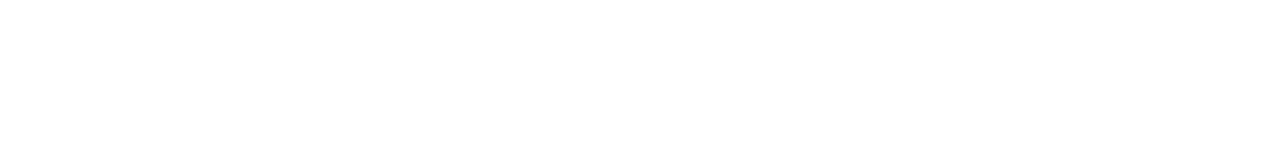
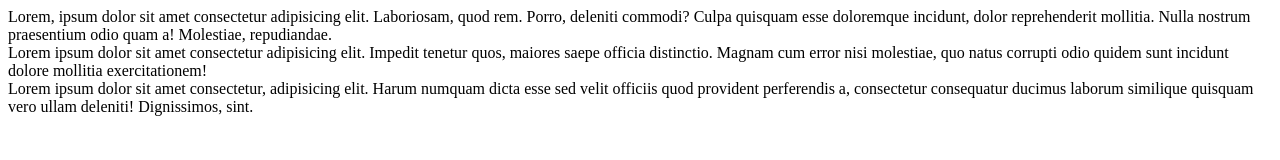
Before and after one commit to mavi1202/Display-Inline, a plain HTML site: page index.html in a window 1280 px wide. Drawn offline with Linux system fonts and the light colour scheme.

Commit message:
atv finalizada

```diff
--- a/index.html
+++ b/index.html
@@ -7,6 +7,18 @@
     <title>Display Inline</title>
 </head>
 <body>
+    <main>
+        <div>
+      Lorem, ipsum dolor sit amet consectetur adipisicing elit. Laboriosam, quod rem. Porro, deleniti commodi? Culpa quisquam esse doloremque incidunt, dolor reprehenderit mollitia. Nulla nostrum praesentium odio quam a! Molestiae, repudiandae.
+        </div>
 
+        <div>
+     Lorem ipsum dolor sit amet consectetur adipisicing elit. Impedit tenetur quos, maiores saepe officia distinctio. Magnam cum error nisi molestiae, quo natus corrupti odio quidem sunt incidunt dolore mollitia exercitationem!
+        </div>
+
+       <div>
+    Lorem ipsum dolor sit amet consectetur, adipisicing elit. Harum numquam dicta esse sed velit officiis quod provident perferendis a, consectetur consequatur ducimus laborum similique quisquam vero ullam deleniti! Dignissimos, sint.
+        </div>
+    </main>
 </body>
 </html>
--- a/style.css
+++ b/style.css
@@ -0,0 +1,18 @@
+*{
+    margin:0;
+    padding: 0;
+    box-sizing: border-box;
+}
+
+main{
+    border: 2px solid red;
+    text-align: center;
+
+}
+
+div{
+    border: 2px solid blue;
+    display: inline;
+    margin-right: 20px;
+    padding-inline: 10px;
+}
```
